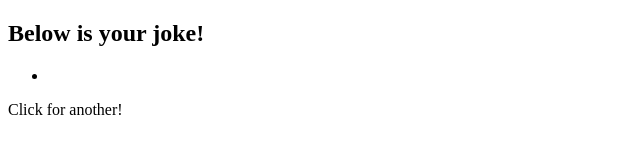
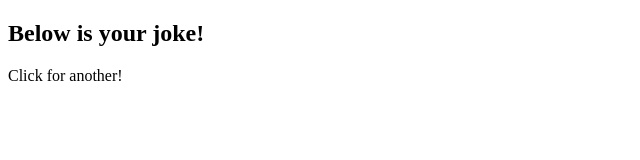
Before and after one commit to robert-low/chrome-extension, a browser extension: page index.html in a window 1280 px wide. Shown: the whole page, without its empty margins (0-640 px from the left). Drawn offline with Linux system fonts and the light colour scheme; no server answers.

Commit message:
removed unordered list style

```diff
--- a/index.html
+++ b/index.html
@@ -7,13 +7,11 @@
   <title>Daily Joke</title>
 </head>
 <body>
-  <div>
+  <div class="header">
     <h2>Below is your joke!</h2>
-    <ul>
-      <li id="joke"></li>
-    </ul>
+  </div>
+      <p id="joke"></p>
     Click for another!
-  </div>
 </body>
 <script src="script.js"></script>
 </html>
```
